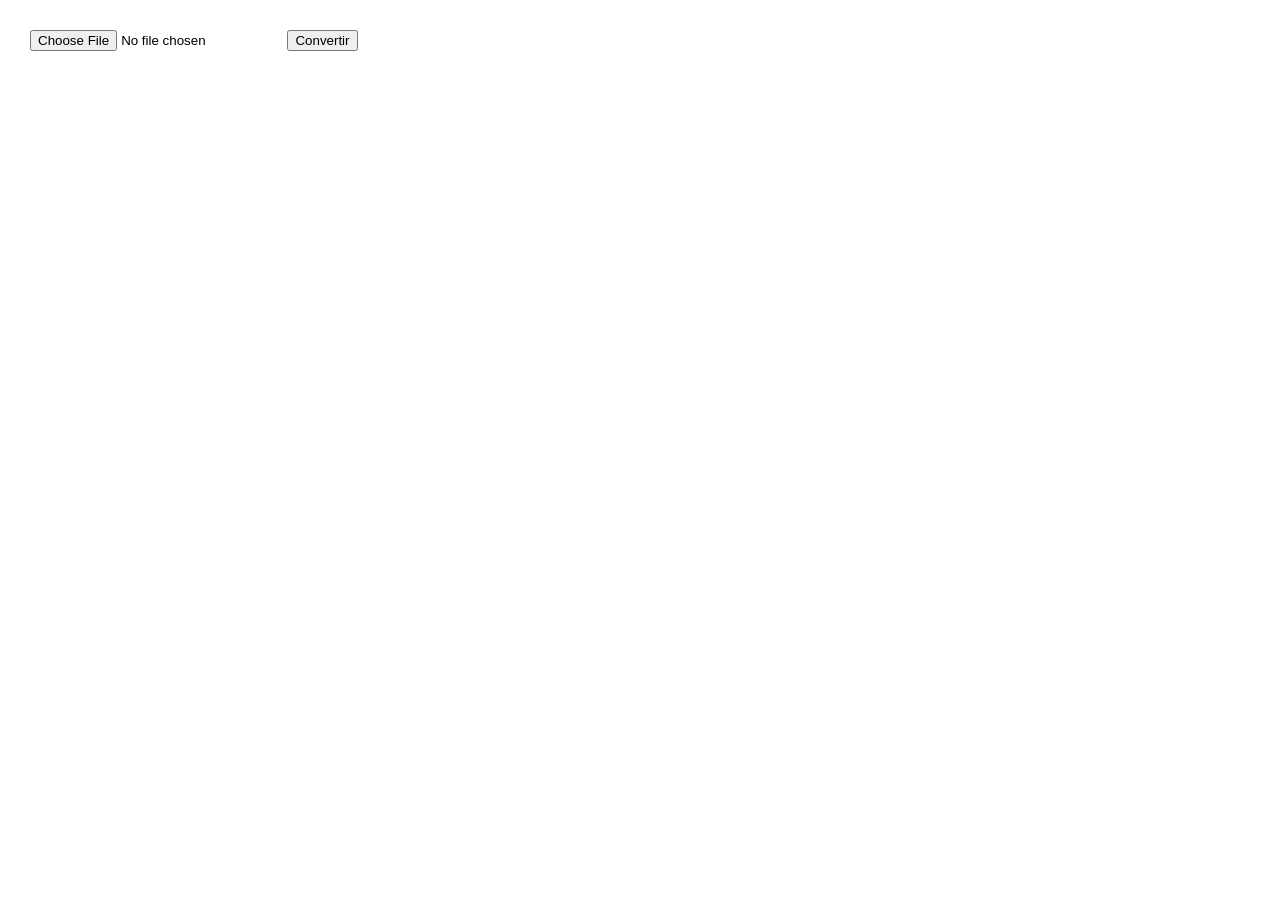
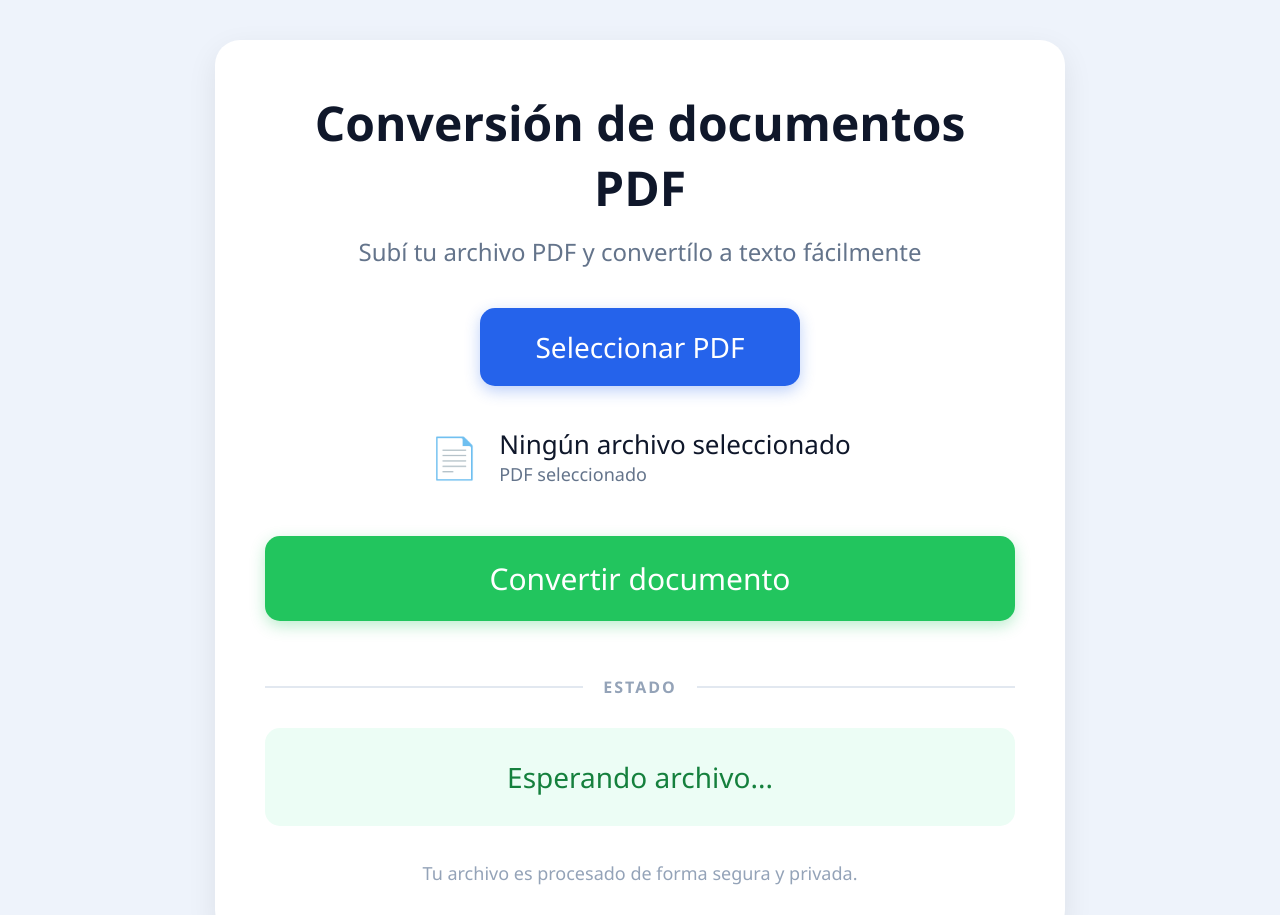
Before and after one commit to Perlaval/Sistema-distribuido-de-conversion-de-documentos, a plain HTML site: page src/frontend/index.html in a window 1280 px wide. Shown: the top 915 px of the page. Before the commit the page ends 800 px from the top, so only its background shows below. Drawn offline with nearby package versions, Linux system fonts and the light colour scheme.

Commit message:
Front terminado, boton descargar y estado del pdf funcionando

```diff
--- a/src/frontend/app.js
+++ b/src/frontend/app.js
@@ -2,6 +2,7 @@
 
 // Variables globales
 var pollingInterval = null;
+var currentJobId = null;
 
 
 // Función que actualiza el UI
@@ -25,6 +26,23 @@ function startWebSocket(uuid) {
         var data = JSON.parse(event.data);
         updateUI(data.estado, data.estado);
 
+        // agrego para poder descargar en el front
+        if (data.estado === 'Completado') {
+          $("#btn-descargar")
+            .attr(
+                "href",
+                "http://127.0.0.1:8000/download/" + currentJobId
+            )
+            .show();
+        }
+        /*
+        if (data.estado === 'Completado') {
+
+        $("#btn-descargar")
+            .attr("href", data.url)
+            .show();
+    }*/
+
         if (data.estado === 'Completado' || data.estado === 'Tarea no encontrada') {
             ws.close();  //
         }
@@ -35,33 +53,6 @@ function startWebSocket(uuid) {
     };
 }
 
-/*
-function startPolling(uuid) {
-  pollingInterval = setInterval(function() {
-
-    $.ajax({
-      url: 'http://127.0.0.1:8000/estado/' + uuid,
-     // url:      '/estado/' + uuid,
-      method:   'GET',
-      dataType: 'json',
-
-      success: function(data) {
-        updateUI(data.status, data.message);
-
-        // Detener al llegar a un estado final
-        if (data.status === 'done' || data.status === 'error') {
-          clearInterval(pollingInterval);
-        }
-      },
-
-      error: function(xhr, textStatus) {
-        clearInterval(pollingInterval);
-        updateUI('error', 'Error de conexión: ' + textStatus);
-      }
-    });
-
-  }, 2000);
-}*/
 
 // El POST inicial + llamada a startPolling
 $(document).ready(function() {
@@ -73,10 +64,21 @@ $(document).ready(function() {
       data:        new FormData($('#mi-form')[0]),
       contentType: false,
       processData: false,
+
       success: function(response) {
+        currentJobId = response.job_id;
         startWebSocket(response.job_id);
       }
     });
   });
 
 });
+
+
+$("#file").on("change", function () {
+    const archivo = this.files[0];
+
+    if (archivo) {
+        $("#file-name").text(archivo.name);
+    }
+});
--- a/src/frontend/index.html
+++ b/src/frontend/index.html
@@ -3,20 +3,68 @@
 <head>
     <meta charset="UTF-8">
     <meta name="viewport" content="width=device-width, initial-scale=1.0">
-  <title>Cluster PDF</title>
+    <title>Conversión de documentos PDF</title>
     <link rel="stylesheet" href="styles.css">
 </head>
 <body>
 
+<div class="container">
+
+    <h1>Conversión de documentos PDF</h1>
+
+    <p class="subtitle">
+        Subí tu archivo PDF y convertílo a texto fácilmente
+    </p>
+
     <form id="mi-form">
-    <input type="file" name="file" accept=".pdf" />
-    <button type="button" id="btn-convertir">Convertir</button>
+
+        <label for="file" class="upload-btn">
+            Seleccionar PDF
+        </label>
+
+        <input
+            type="file"
+            id="file"
+            name="file"
+            accept=".pdf"
+        >
+
+        <div class="file-info">
+            <span class="pdf-icon">📄</span>
+            <div>
+                <span id="file-name">
+                    Ningún archivo seleccionado
+                </span>
+                <small>PDF seleccionado</small>
+            </div>
+        </div>
+
+        <button type="button" id="btn-convertir">
+            Convertir documento
+        </button>
+
     </form>
 
-  <p id="status-msg"></p>
+    <div class="separator">
+        <span>ESTADO</span>
+    </div>
 
+    <div id="status-msg" class="status-card">
+        Esperando archivo...
+    </div>
+
+    <a id="btn-descargar" class="download-btn" style="display:none;">
+        ⬇ Descargar archivo
+    </a>
+
+    <p class="privacy">
+        Tu archivo es procesado de forma segura y privada.
+    </p>
+
+</div>
 
 <script src="https://cdnjs.cloudflare.com/ajax/libs/jquery/3.7.1/jquery.min.js"></script>
 <script src="app.js"></script>
+
 </body>
 </html>
--- a/src/frontend/styles.css
+++ b/src/frontend/styles.css
@@ -1,19 +1,154 @@
-
-body { font-family: Arial, sans-serif; margin: 30px; }
-.container { max-width: 900px; margin: auto; }
-.job { border: 1px solid #ccc; padding: 10px; margin: 10px 0; }
-.pendiente {
-    background: #fff3cd;
+*{
+    margin:0;
+    padding:0;
+    box-sizing:border-box;
+    font-family:'Segoe UI', sans-serif;
 }
 
-.procesando {
-    background: #cfe2ff;
+body{
+    background:#eef3fb;
+    min-height:100vh;
+    display:flex;
+    justify-content:center;
+    align-items:center;
+    padding:40px;
 }
 
-.completado {
-    background: #d1e7dd;
+.container{
+    width:850px;
+    background:white;
+    padding:50px;
+    border-radius:25px;
+    box-shadow:0 10px 30px rgba(0,0,0,.08);
 }
 
-.error {
-    background: #f8d7da;
+h1{
+    text-align:center;
+    font-size:48px;
+    color:#0f172a;
+    margin-bottom:15px;
 }
+
+.subtitle{
+    text-align:center;
+    color:#64748b;
+    font-size:24px;
+    margin-bottom:40px;
+}
+
+input[type=file]{
+    display:none;
+}
+
+.upload-btn{
+    display:block;
+    width:320px;
+    margin:0 auto;
+    text-align:center;
+    padding:20px;
+    border-radius:15px;
+    background:#2563eb;
+    color:white;
+    font-size:28px;
+    cursor:pointer;
+    box-shadow:0 5px 15px rgba(37,99,235,.3);
+}
+
+.upload-btn:hover{
+    background:#1d4ed8;
+}
+
+.file-info{
+    margin-top:40px;
+    display:flex;
+    justify-content:center;
+    align-items:center;
+    gap:20px;
+}
+
+.pdf-icon{
+    font-size:40px;
+}
+
+#file-name{
+    display:block;
+    font-size:26px;
+    color:#0f172a;
+}
+
+.file-info small{
+    color:#64748b;
+    font-size:18px;
+}
+
+#btn-convertir{
+    width:100%;
+    margin-top:50px;
+    padding:22px;
+    border:none;
+    border-radius:15px;
+    background:#22c55e;
+    color:white;
+    font-size:30px;
+    cursor:pointer;
+    box-shadow:0 5px 15px rgba(34,197,94,.3);
+}
+
+#btn-convertir:hover{
+    background:#16a34a;
+}
+
+.separator{
+    display:flex;
+    align-items:center;
+    gap:20px;
+    margin:55px 0 30px;
+}
+
+.separator::before,
+.separator::after{
+    content:"";
+    flex:1;
+    height:2px;
+    background:#e2e8f0;
+}
+
+.separator span{
+    color:#94a3b8;
+    font-weight:600;
+    letter-spacing:2px;
+}
+
+.status-card{
+    padding:30px;
+    border-radius:15px;
+    background:#ecfdf5;
+    color:#15803d;
+    font-size:28px;
+    text-align:center;
+    min-height:90px;
+}
+
+.download-btn{
+    display:block;
+    margin-top:35px;
+    text-align:center;
+    padding:22px;
+    border-radius:15px;
+    text-decoration:none;
+    background:#ef4444;
+    color:white;
+    font-size:30px;
+    transition:.2s;
+}
+
+.download-btn:hover{
+    background:#dc2626;
+}
+
+.privacy{
+    text-align:center;
+    margin-top:35px;
+    color:#94a3b8;
+    font-size:18px;
+}
```
Also changed, not shown: 1 other file. Lines whose indentation alone changed are shown as unchanged.
